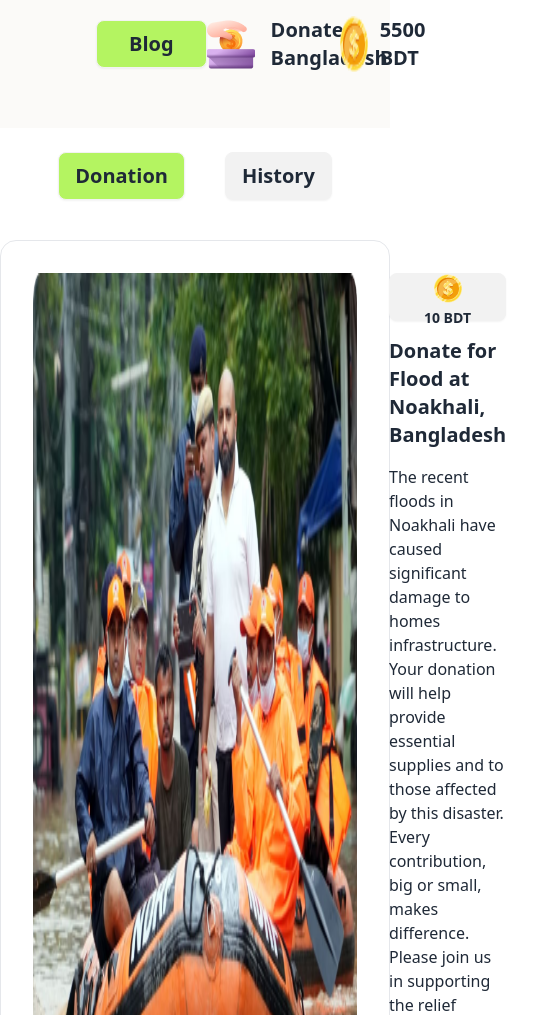
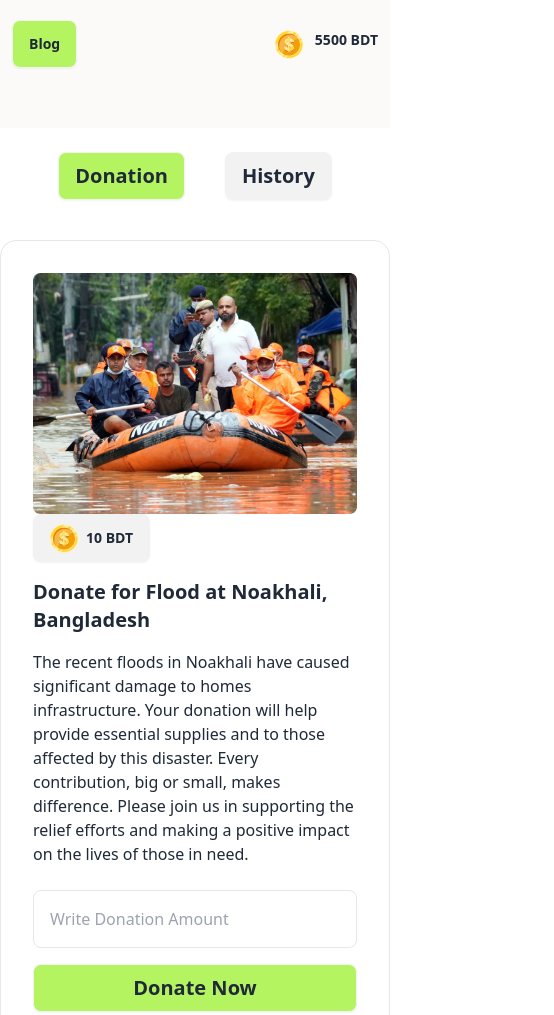
Before and after one commit to AH-Pallab/Batch-10-Assignment-5, a plain HTML site: page index.html in a window 390 px wide. Shown: the top 1015 px of the page, 554 px wide, since content can reach past the window. Drawn offline with nearby package versions, Linux system fonts and the light colour scheme.

Commit message:
mobile responsive

```diff
--- a/index.html
+++ b/index.html
@@ -16,15 +16,19 @@
     <header class="backdrop-blur-3xl fixed w-full top-0">
       <!-- Navbar Start -->
       <div
-        class="flex justify-between items-center h-32 px-24 pb-10 text-xl bg-[#F9F7F3] bg-opacity-60"
+        class="flex justify-between items-center h-32 lg:px-24 px-3 pb-10 lg:text-xl text-sm bg-[#F9F7F3] bg-opacity-60"
       >
         <div>
-          <a href="./blog.html" class="btn font-bold text-xl bg-[#B4F461]">
-            <p class="px-4">Blog</p>
+          <a
+            href="./blog.html"
+            class="btn font-bold lg:text-xl text-sm bg-[#B4F461]"
+          >
+            <p class="lg:px-4">Blog</p>
           </a>
         </div>
-        <div class="flex items-center gap-x-4">
-          <img src="./assets/logo.png" alt="" class="w-12" />
+
+        <div class="lg:flex hidden items-center gap-x-4">
+          <img src="./assets/logo.png" alt="" class="lg:w-12 w-8" />
           <p class="font-bold">Donate Bangladesh</p>
         </div>
         <div class="flex gap-x-3">
@@ -48,7 +52,7 @@
 
     <main class="mt-60 max-w-[1140px] mx-auto" id="donation">
       <!--Noakhali section -->
-      <div class="flex border rounded-2xl p-8 gap-8 mb-8">
+      <div class="lg:flex border rounded-2xl p-8 gap-8 mb-8">
         <img src="./assets/noakhali.png" alt="" />
         <!-- right side of div -->
         <div class="">
@@ -100,7 +104,7 @@
         </div>
       </div>
       <!-- Feni -->
-      <div class="flex border rounded-2xl p-8 gap-8 mb-8">
+      <div class="lg:flex border rounded-2xl p-8 gap-8 mb-8">
         <img src="./assets/feni.png" alt="" />
         <!-- right side of div -->
         <div class="">
@@ -135,7 +139,7 @@
         </div>
       </div>
       <!-- Quota Movement -->
-      <div class="flex border rounded-2xl p-8 gap-8 mb-32">
+      <div class="lg:flex border rounded-2xl p-8 gap-8 mb-32">
         <img src="./assets/quota-protest.png" alt="" />
         <!-- right side of div -->
         <div class="">
--- a/javascript/home.js
+++ b/javascript/home.js
@@ -4,7 +4,7 @@ document
     donateMoney(
       "noakhali-input",
       "noakhali-balance",
-      "Taka is Donated for Flood Relief in Noakhali,Bangladesh"
+      "Taka is Donated for Flood Relief in Noakhali, Bangladesh"
     );
   });
 document.getElementById("feni-donate").addEventListener("click", function () {
```
